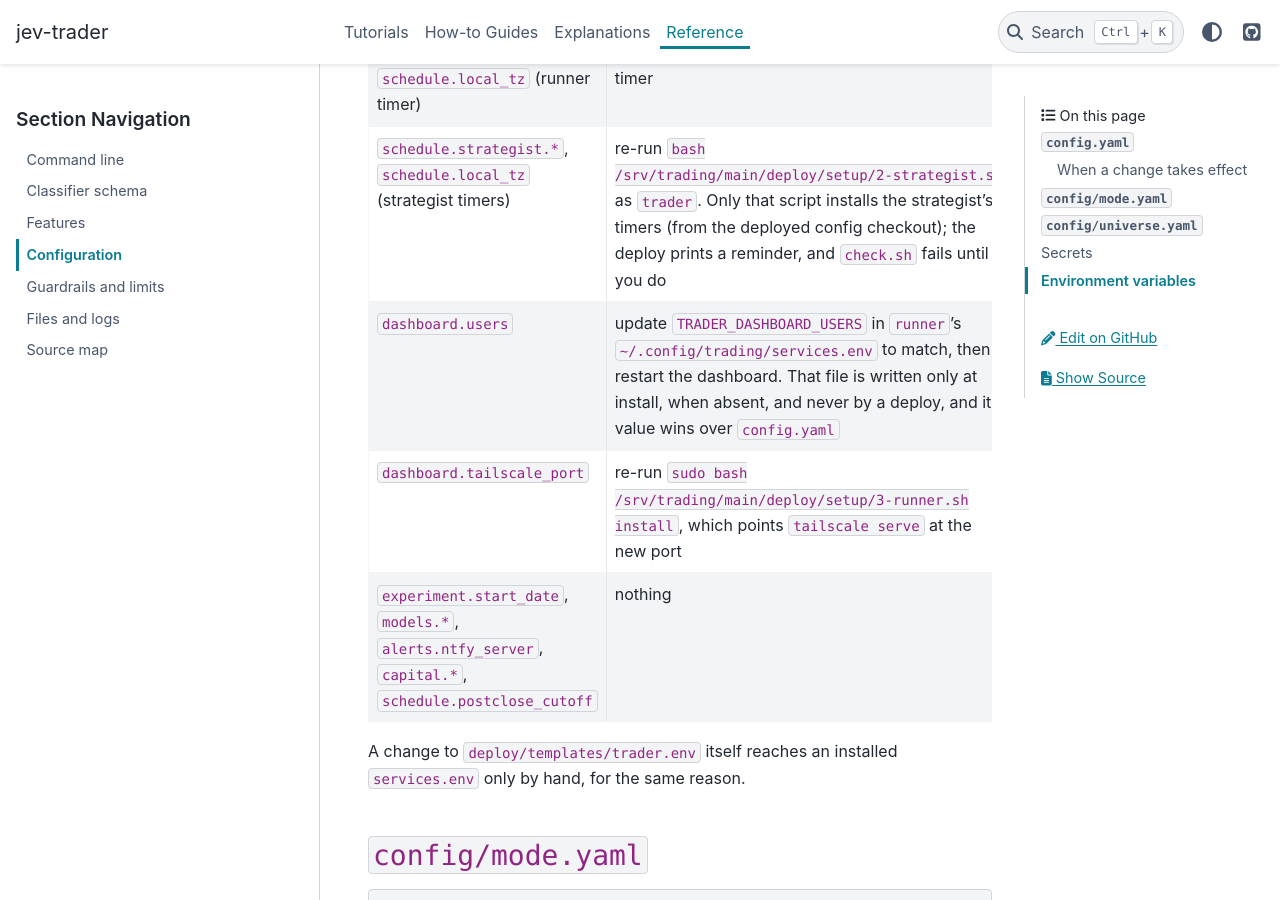
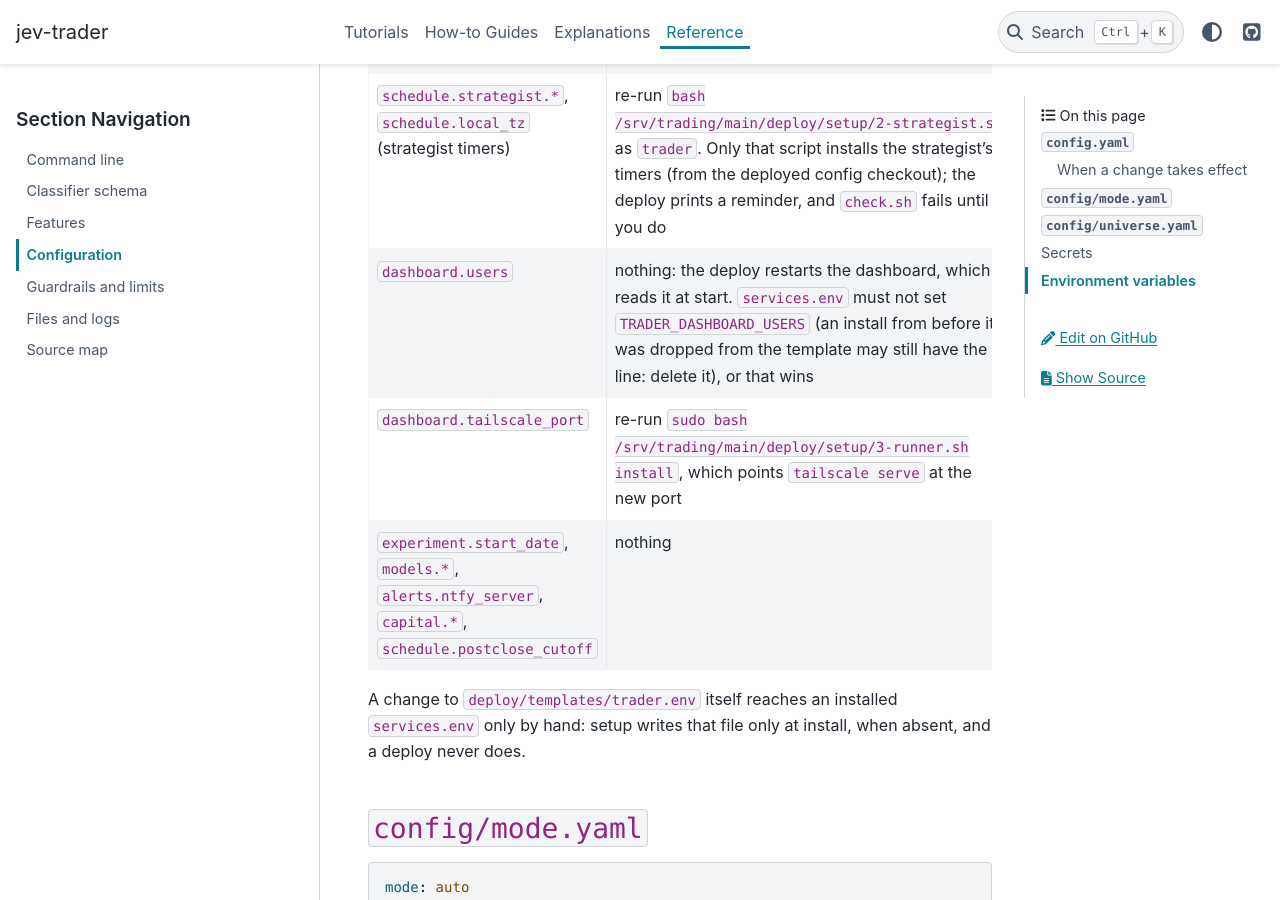
Before and after one commit to gilesknap/jev-trader, a Sphinx documentation site: the page built from docs/reference/configuration.md, in a window 1280 px wide and 900 px high, scrolled down 4650 px. Built offline with Sphinx 7.4.7 and the PyData theme 0.15.4, drawn with Linux system fonts in a browser that asks for light colours; some of the changed text lies outside the part shown.

Commit message:
deploy: drop TRADER_DASHBOARD_USERS from services.env; config.yaml is the source
The trader.env template rendered TRADER_DASHBOARD_USERS from
dashboard.users into services.env. Setup writes that file once, at
install, and a deploy never touches it, yet the env var wins over
config.yaml. So editing dashboard.users and deploying silently changed
nothing. The template no longer carries it: the dashboard reads
config.yaml, and the deploy restarts it. The env override stays, for
local development only.

The rendered deploy/systemd/trader.env changes too, so a data repo must
be re-rendered (`trader config render-deploy`) and deployed together
with this change: the deploy's tests refuse a mismatch either way. An
existing install's services.env keeps its old line until it is deleted
by hand.

Co-Authored-By: Claude Opus 5.5 (1M context) <noreply@anthropic.com>
Claude-Session: https://claude.ai/code/session_01VVEDe9pTzrgL3WBBqntTyt

```diff
--- a/config.yaml
+++ b/config.yaml
@@ -12,7 +12,7 @@ owner:
   github_repo: your-github-user/your-repo   # owner/repo on GitHub (a private repo)
 
 dashboard:
-  users: []   # Tailscale logins allowed in (empty = nobody); TRADER_DASHBOARD_USERS overrides
+  users: []   # Tailscale logins allowed in (empty = nobody)
   tailscale_port: 8444                # `tailscale serve --https=<port>` on the tailnet
 
 experiment:
--- a/docs/reference/configuration.md
+++ b/docs/reference/configuration.md
@@ -77,12 +77,12 @@ a step of their own:
 |---|---|
 | `schedule.runner_start`, `schedule.local_tz` (runner timer) | nothing: the deploy installs the re-rendered runner timer |
 | `schedule.strategist.*`, `schedule.local_tz` (strategist timers) | re-run `bash /srv/trading/main/deploy/setup/2-strategist.sh` as `trader`. Only that script installs the strategist's timers (from the deployed config checkout); the deploy prints a reminder, and `check.sh` fails until you do |
-| `dashboard.users` | update `TRADER_DASHBOARD_USERS` in `runner`'s `~/.config/trading/services.env` to match, then restart the dashboard. That file is written only at install, when absent, and never by a deploy, and its value wins over `config.yaml` |
+| `dashboard.users` | nothing: the deploy restarts the dashboard, which reads it at start. `services.env` must not set `TRADER_DASHBOARD_USERS` (an install from before it was dropped from the template may still have the line: delete it), or that wins |
 | `dashboard.tailscale_port` | re-run `sudo bash /srv/trading/main/deploy/setup/3-runner.sh install`, which points `tailscale serve` at the new port |
 | `experiment.start_date`, `models.*`, `alerts.ntfy_server`, `capital.*`, `schedule.postclose_cutoff` | nothing |
 
-A change to `deploy/templates/trader.env` itself reaches an installed `services.env` only by hand,
-for the same reason.
+A change to `deploy/templates/trader.env` itself reaches an installed `services.env` only by hand:
+setup writes that file only at install, when absent, and a deploy never does.
 
 ## `config/mode.yaml`
 
@@ -141,7 +141,7 @@ host both processes set `TRADER_SECRETS`: the strategist's `trader` command poin
 | `TRADER_CONFIG` | An alternative `config.yaml`. Default: `config.yaml` in the data root |
 | `TRADER_STRATEGIST_STAMP` | Where the watchdog and the dashboard look for the strategist's last-run stamp (and, beside it, `.last_postclose`). The wrapper always writes `.last_run` in its own checkout, so this only moves where they look; it must point there |
 | `TRADER_STRATEGIST_ALERTS` | Where alerts go from a process that can't write the runtime directory. Default: `strategist-alerts.log` in the strategist checkout |
-| `TRADER_DASHBOARD_USERS` | Comma-separated Tailscale logins, overriding `dashboard.users` |
+| `TRADER_DASHBOARD_USERS` | Comma-separated Tailscale logins, overriding `dashboard.users`. For local development only: never set it in `services.env`, where it would silently outlive a `config.yaml` change |
 | `TRADER_DASHBOARD_ALLOW_LOCAL` | `1` lets requests without a Tailscale identity in. Only for local development and the SSH-tunnel dashboard; never on the Tailscale-served one |
 
 Give the `TRADER_*` directories as **absolute paths**. A relative `TRADER_DATA_ROOT` is resolved
```
Also changed, not shown: other parts of docs/reference/configuration.md (+1 -1 lines), docs/tutorials/installation.md (+1 -1 lines), 6 other files.
